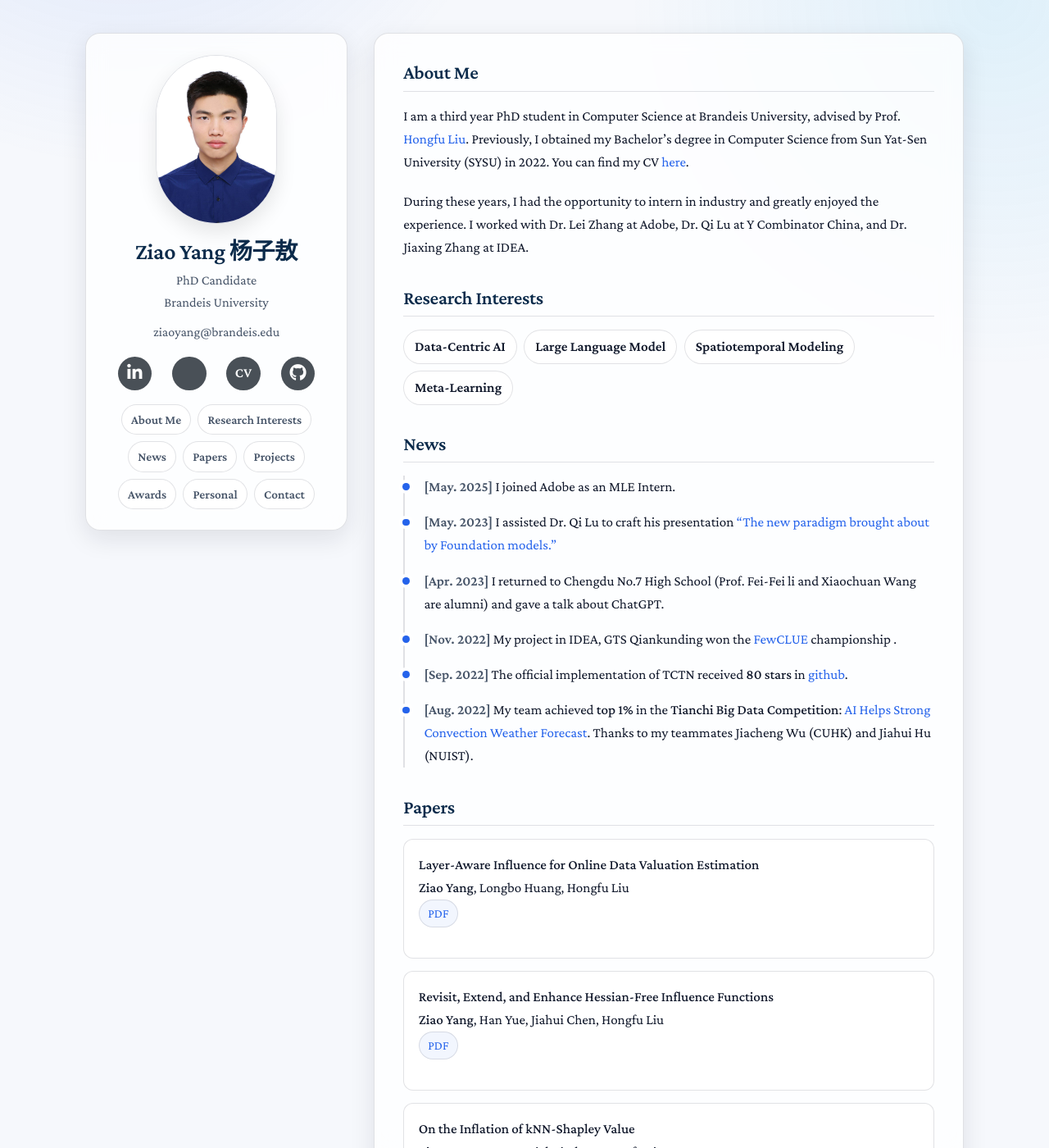
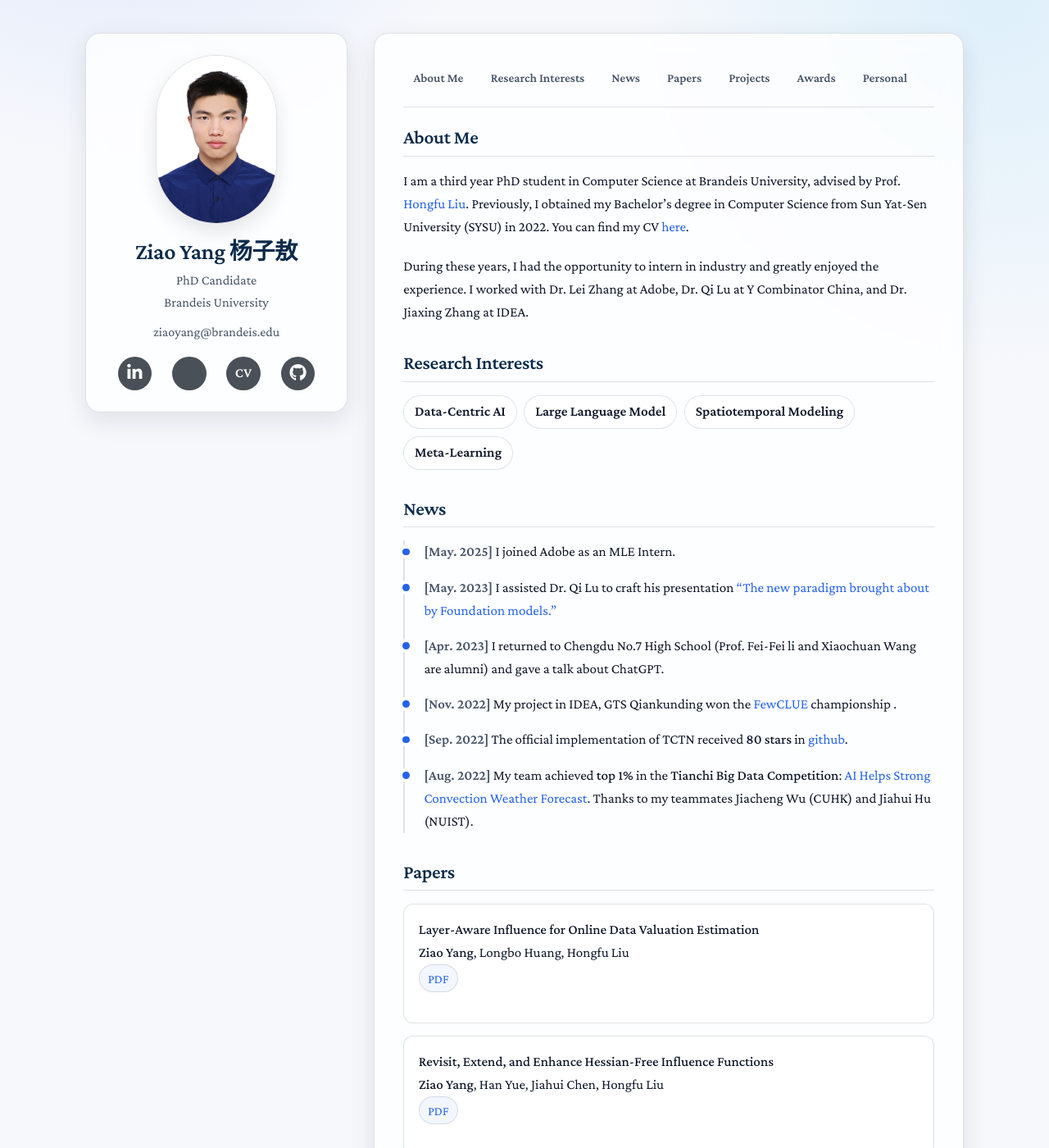
Before and after one commit to yangziao56/homepage, a Jekyll site: the page built from index.md, in a window 1280 px wide and 1400 px high. Shown: the whole window at 82% size. Built offline with Jekyll 4.4.1, drawn with Linux system fonts in a browser that asks for light colours; nearby versions of some CDN libraries; a style sheet for code colours, icons or effects is not loaded; our own code applies the rules of GitHub Pages for plain Markdown files.

Commit message:
Move section navigation into content

```diff
--- a/_layouts/homepage.html
+++ b/_layouts/homepage.html
@@ -67,7 +67,10 @@
           {% endif %}
         </div>
 
-        <nav class="site-nav" aria-label="On this page">
+      </header>
+      <section>
+
+      <nav class="page-nav" aria-label="On this page">
         <a href="#about-me">About Me</a>
         <a href="#research-interests">Research Interests</a>
         <a href="#news">News</a>
@@ -77,9 +80,6 @@
         <a href="#personal">Personal</a>
         <a href="#contact">Contact</a>
       </nav>
-
-      </header>
-      <section>
 
       {{ content }}
 
--- a/assets/css/style.scss
+++ b/assets/css/style.scss
@@ -187,36 +187,39 @@ header h1{
   letter-spacing: 0.03em;
 }
 
-.site-nav{
-  margin-top: 1.05rem;
+.page-nav{
   display: flex;
-  flex-wrap: wrap;
-  justify-content: center;
-  gap: 0.5rem;
+  align-items: center;
+  gap: 0.55rem;
+  flex-wrap: nowrap;
+  overflow-x: auto;
+  padding-bottom: 1.05rem;
+  margin: 0 0 1.55rem;
+  border-bottom: 1px solid var(--border);
+  scrollbar-width: none;
 }
 
-.site-nav a{
+.page-nav::-webkit-scrollbar{
+  display: none;
+}
+
+.page-nav a{
+  white-space: nowrap;
   display: inline-flex;
   align-items: center;
   justify-content: center;
-  padding: 0.32rem 0.7rem;
+  padding: 0.3rem 0.7rem;
   border-radius: 999px;
-  border: 1px solid var(--border);
-  background: rgba(255, 255, 255, 0.60);
+  border: 1px solid transparent;
+  background: transparent;
   color: var(--muted);
   font-size: 0.95rem;
-  font-weight: 600;
+  font-weight: 650;
   text-decoration: none;
   transition: transform 160ms ease, background-color 160ms ease, color 160ms ease, border-color 160ms ease;
 }
 
-@media (prefers-color-scheme: dark) {
-  .site-nav a{
-    background: rgba(17, 24, 39, 0.60);
-  }
-}
-
-.site-nav a:hover{
+.page-nav a:hover{
   transform: translateY(-1px);
   background: rgba(37, 99, 235, 0.10);
   border-color: rgba(37, 99, 235, 0.35);
@@ -224,7 +227,7 @@ header h1{
 }
 
 @media (prefers-color-scheme: dark) {
-  .site-nav a:hover{
+  .page-nav a:hover{
     background: rgba(56, 189, 248, 0.12);
     border-color: rgba(56, 189, 248, 0.35);
   }
```
Lines whose indentation alone changed are shown as unchanged.
